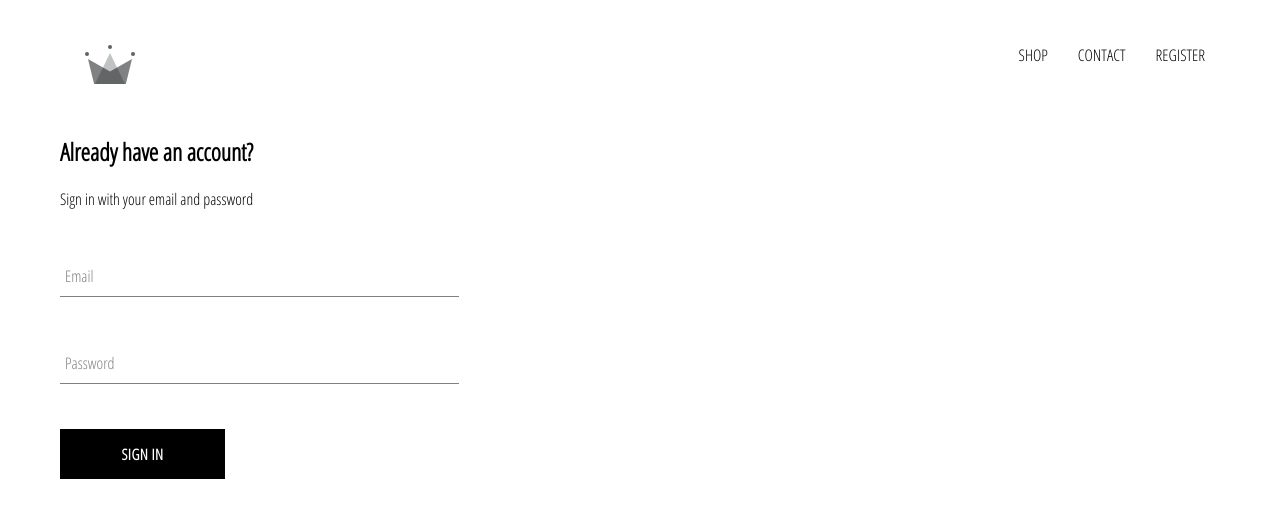
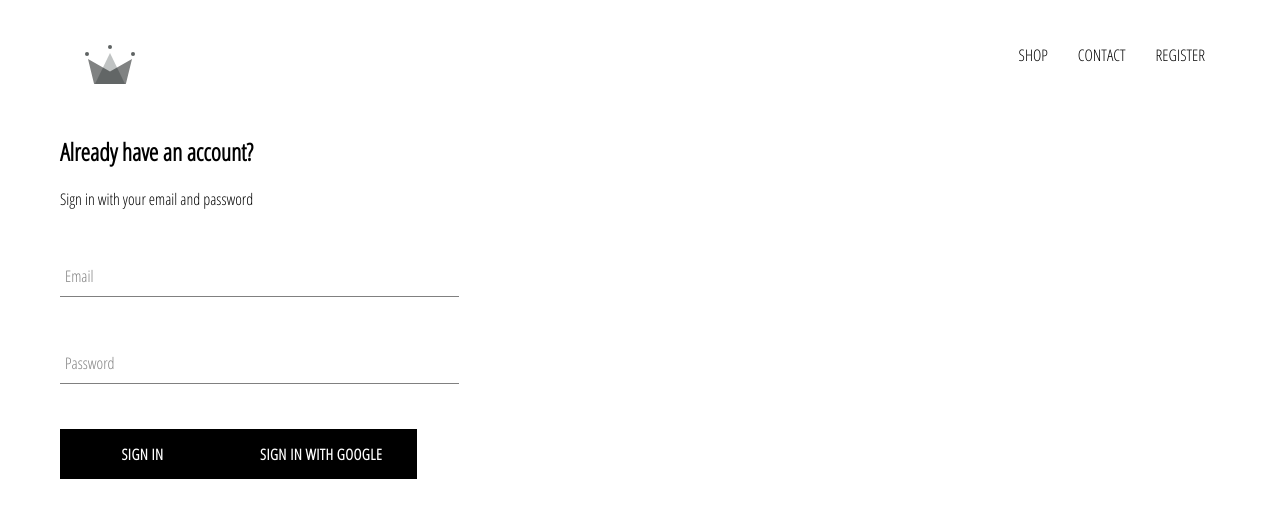
Before and after one commit to oussamabouchikhi/crwn-clothing, a React (Create React App) app: page /register in a window 1280 px wide. Shown: the top 518 px of the page. Built offline with nearby package versions, Linux system fonts and the light colour scheme.

Commit message:
Add Sign-in with Google button

```diff
--- a/src/components/sign-in/SignIn.jsx
+++ b/src/components/sign-in/SignIn.jsx
@@ -1,6 +1,10 @@
 import React from 'react';
+
 import FormInput from '../form-input/FormInput';
 import CustumButton from '../custum-button/CustumButton';
+
+import {signInWithGoogle} from '../../firebase/firebase.utils';
+
 import  './sign-in.scss';
 
 class SignIn extends React.Component {
@@ -44,8 +48,11 @@ class SignIn extends React.Component {
                         label='Password'
                         required
                         />
-                    <CustumButton type="submit">
+                    <CustumButton type='submit'>
                         Sign in
+                    </CustumButton>
+                    <CustumButton onClick={signInWithGoogle}>
+                        Sign in with Google
                     </CustumButton>
                 </form>
             </div>
```
